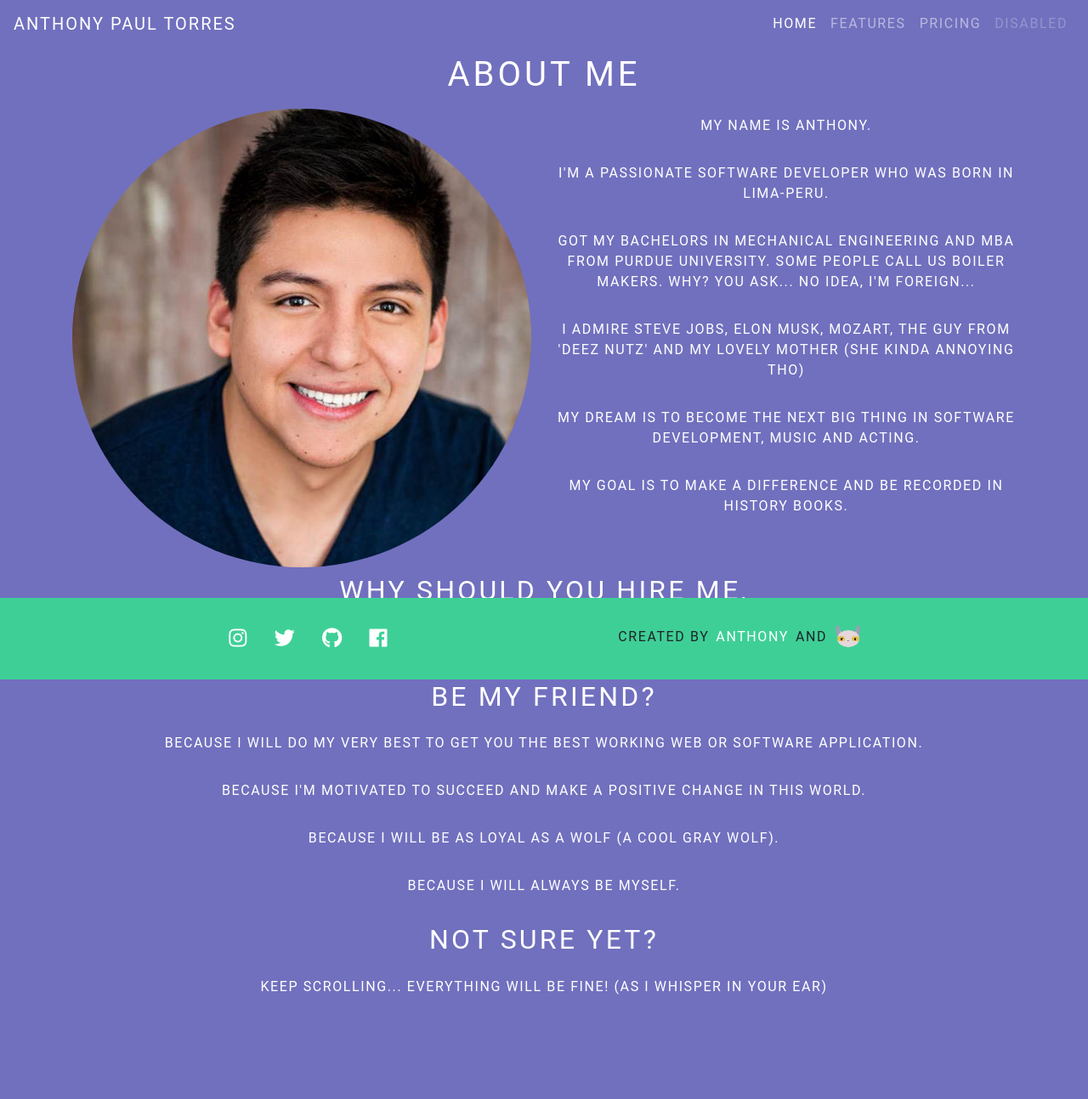
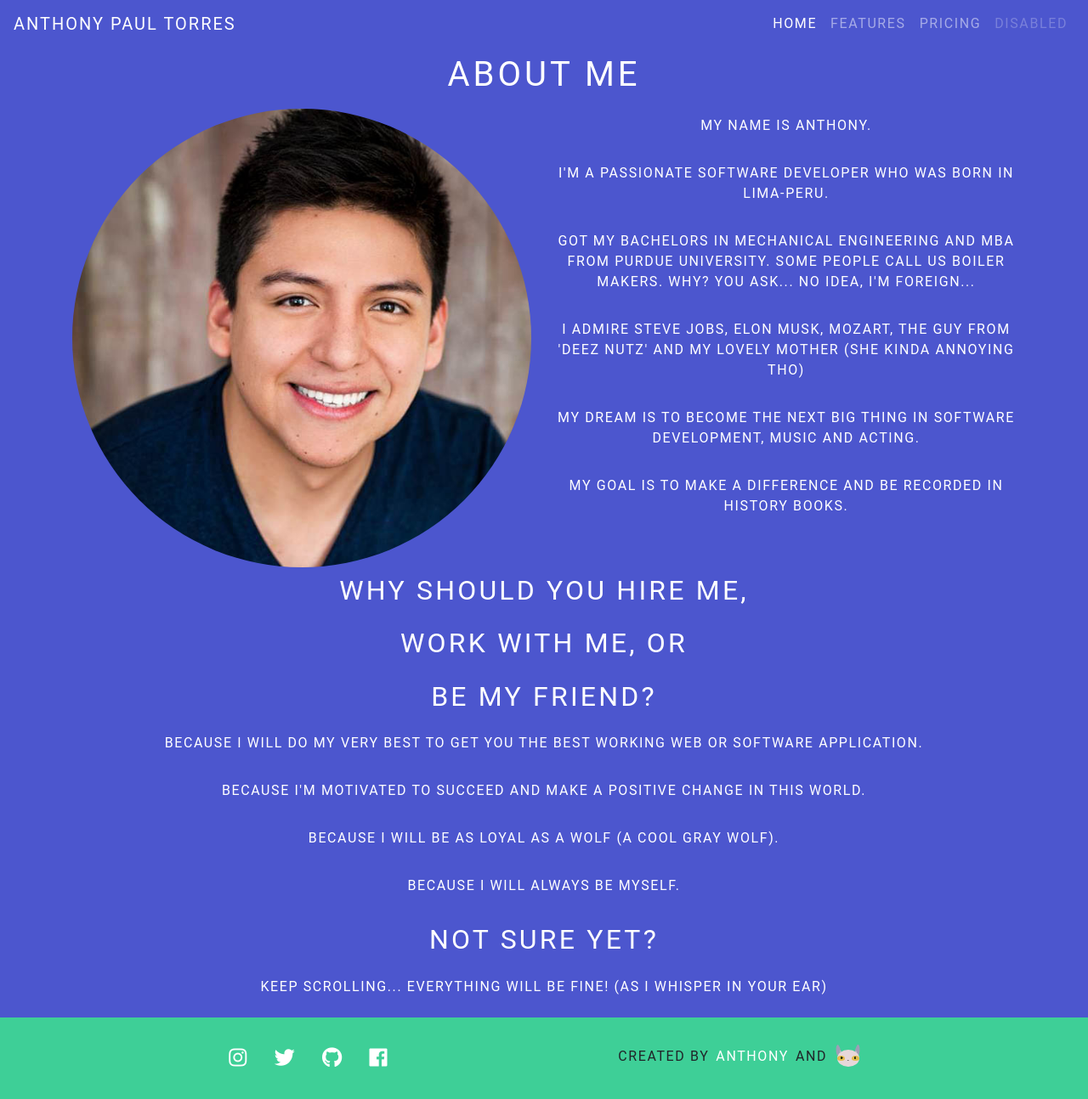
Before and after one commit to tp00012x/website, a Django app: page / in a window 1280 px wide. Shown: the whole page at 85% size. Before the commit the page ends 1171 px from the top, so only its background shows below. Run offline with Django 3.2, Linux system fonts and the light colour scheme; some libraries are stand-ins or nearby versions.

Commit message:
Fix footer

```diff
--- a/static/css/base.css
+++ b/static/css/base.css
@@ -17,7 +17,7 @@ h1, h2, h3, h4, h5, h6, a, p, span {
 }
 
 body {
-    background: #7170be;
+    background: #4c56ce;
     font-family: "Roboto", sans-serif;
     text-align: center;
 }
--- a/static/css/profile_app/base/footer.css
+++ b/static/css/profile_app/base/footer.css
@@ -3,7 +3,6 @@ footer {
     bottom: 0;
     right: 0;
     left: 0;
-    position: fixed;
     background: #3ecf97;
 }
 
```
